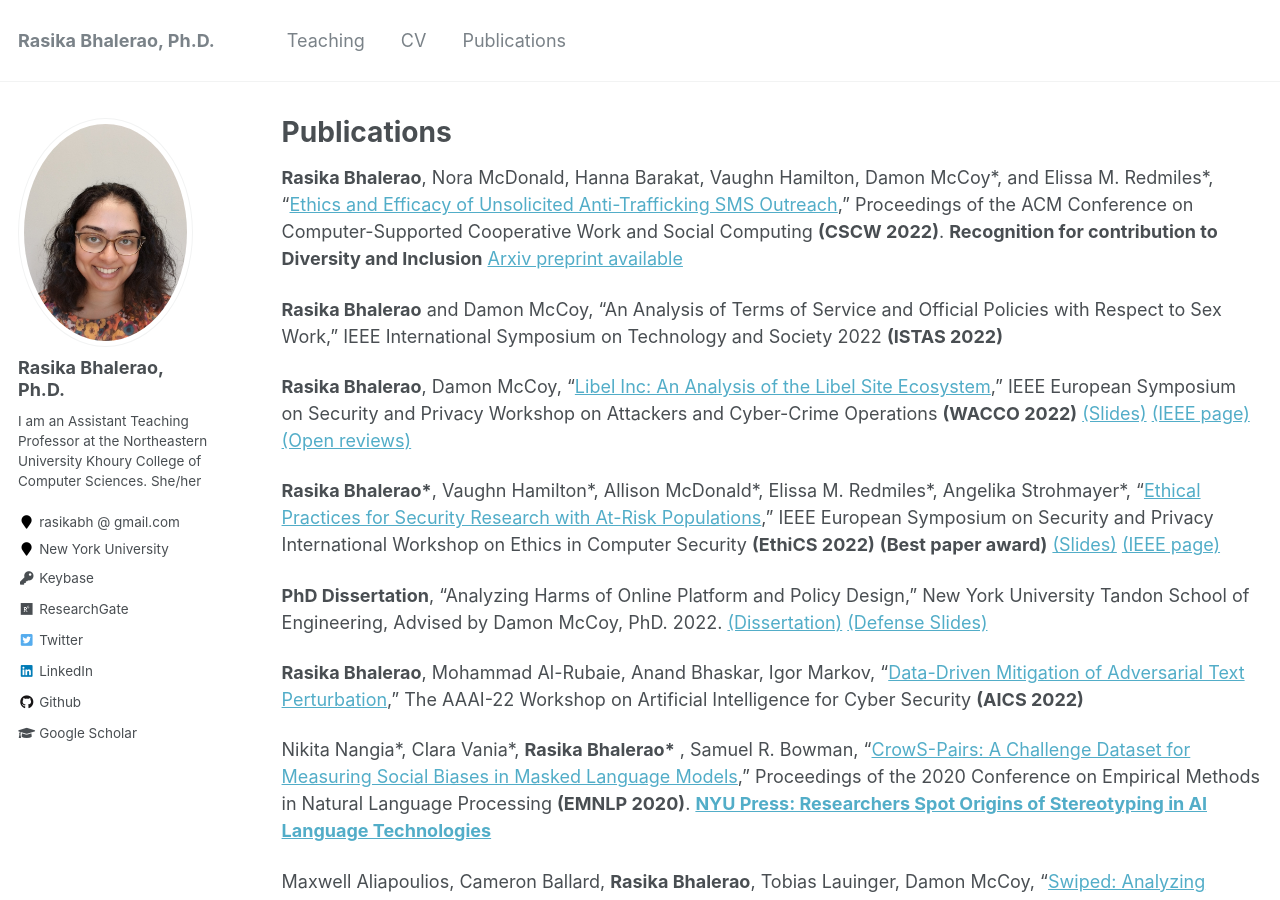
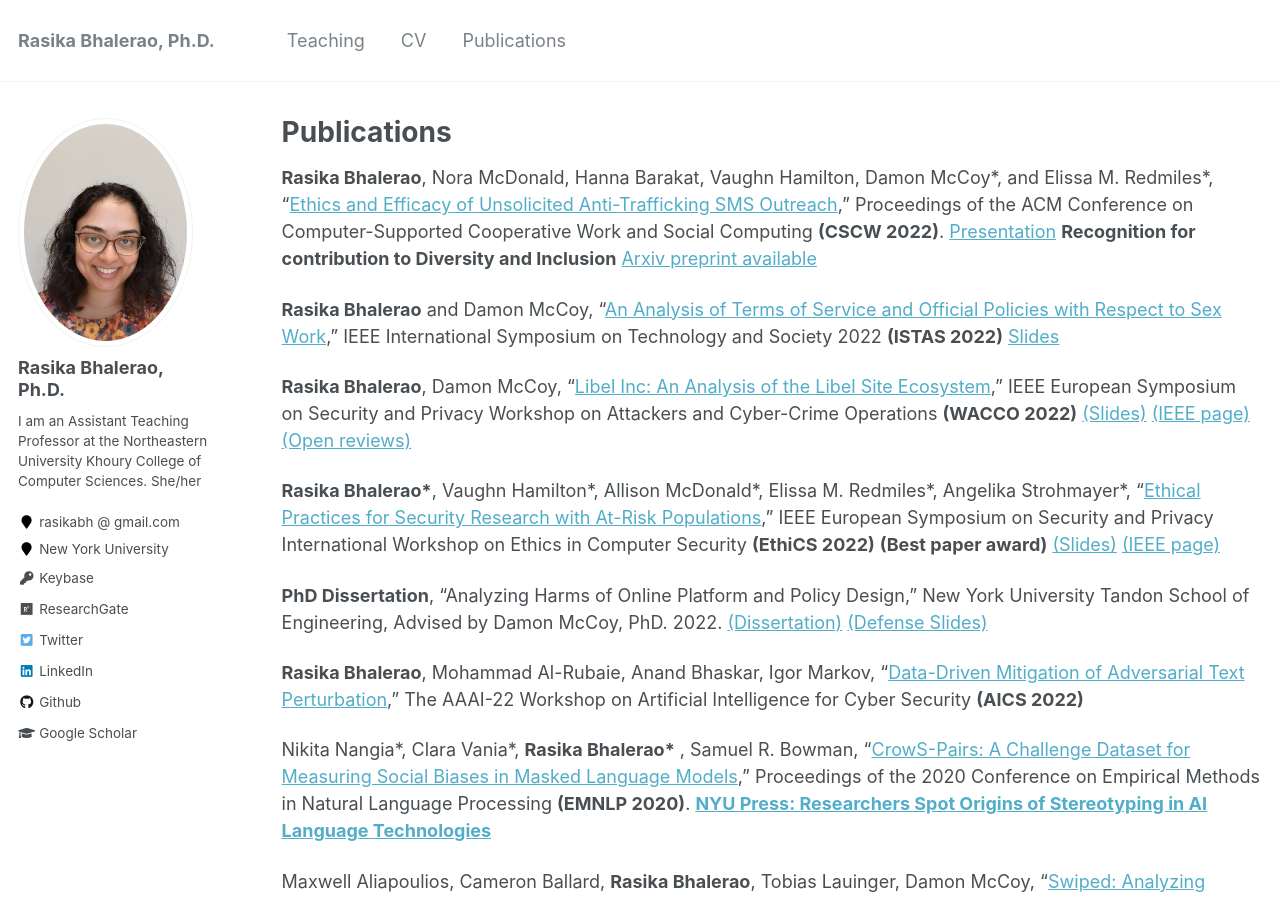
Before and after one commit to rasikabh/rasikabh.github.io, a Jekyll site: the page built from _pages/publications.md, in a window 1280 px wide and 900 px high. Built offline with Jekyll 4.4.1, drawn with Linux system fonts in a browser that asks for light colours.

Commit message:
Update publications.md

```diff
--- a/_pages/publications.md
+++ b/_pages/publications.md
@@ -13,10 +13,10 @@ author_profile: true
 
 **Rasika Bhalerao**, Nora McDonald, Hanna Barakat, Vaughn Hamilton, Damon McCoy\*, and Elissa M. Redmiles\*,
 "[Ethics and Efficacy of Unsolicited Anti-Trafficking SMS Outreach](https://dl.acm.org/doi/abs/10.1145/3555083)," Proceedings of the ACM Conference on
-Computer-Supported Cooperative Work and Social Computing **(CSCW 2022)**. **Recognition for contribution to Diversity and Inclusion** [Arxiv preprint available]((https://arxiv.org/abs/2202.09527))
+Computer-Supported Cooperative Work and Social Computing **(CSCW 2022)**. [Presentation](https://www.youtube.com/watch?v=vYbHjA8LgWc) **Recognition for contribution to Diversity and Inclusion** [Arxiv preprint available](https://arxiv.org/abs/2202.09527)
 
 **Rasika Bhalerao** and Damon McCoy,
-"An Analysis of Terms of Service and Official Policies with Respect to Sex Work," IEEE International Symposium on Technology and Society 2022 **(ISTAS 2022)**
+"[An Analysis of Terms of Service and Official Policies with Respect to Sex Work](https://drive.google.com/file/d/1JV_0ALmFSrrhISKcWs3LivvcG_ADiYnR/view?usp=sharing)," IEEE International Symposium on Technology and Society 2022 **(ISTAS 2022)** [Slides](https://drive.google.com/file/d/1sx2Lo0d7v_ovXqtpIShW7QJP70uqTAM4/view?usp=sharing)
 
 **Rasika Bhalerao**, Damon McCoy, "[Libel Inc: An Analysis of the Libel Site Ecosystem](https://drive.google.com/file/d/1aYwyTyfUsRlp3vVyB-RAkb-fzexexIk5/view?usp=sharing)," IEEE European Symposium on Security and Privacy Workshop on Attackers and Cyber-Crime Operations **(WACCO 2022)** [(Slides)](https://docs.google.com/presentation/d/1n5Fcw9ISfgFlQDkyCCx4ljL7QIPYLIIC7G7CX6FpZuE/edit?usp=drivesdk) [(IEEE page)](https://www.computer.org/csdl/proceedings-article/euros&pw/2022/956000a129/1EygzEFr8L6) [(Open reviews)](https://github.com/wacco-workshop/WACCO/blob/main/WACCO-2022/%5B6352%5D%20Libel%20Inc_%20An%20Analysis%20of%20the%20Libel%20Site%20Ecosystem_.pdf)
 
```
